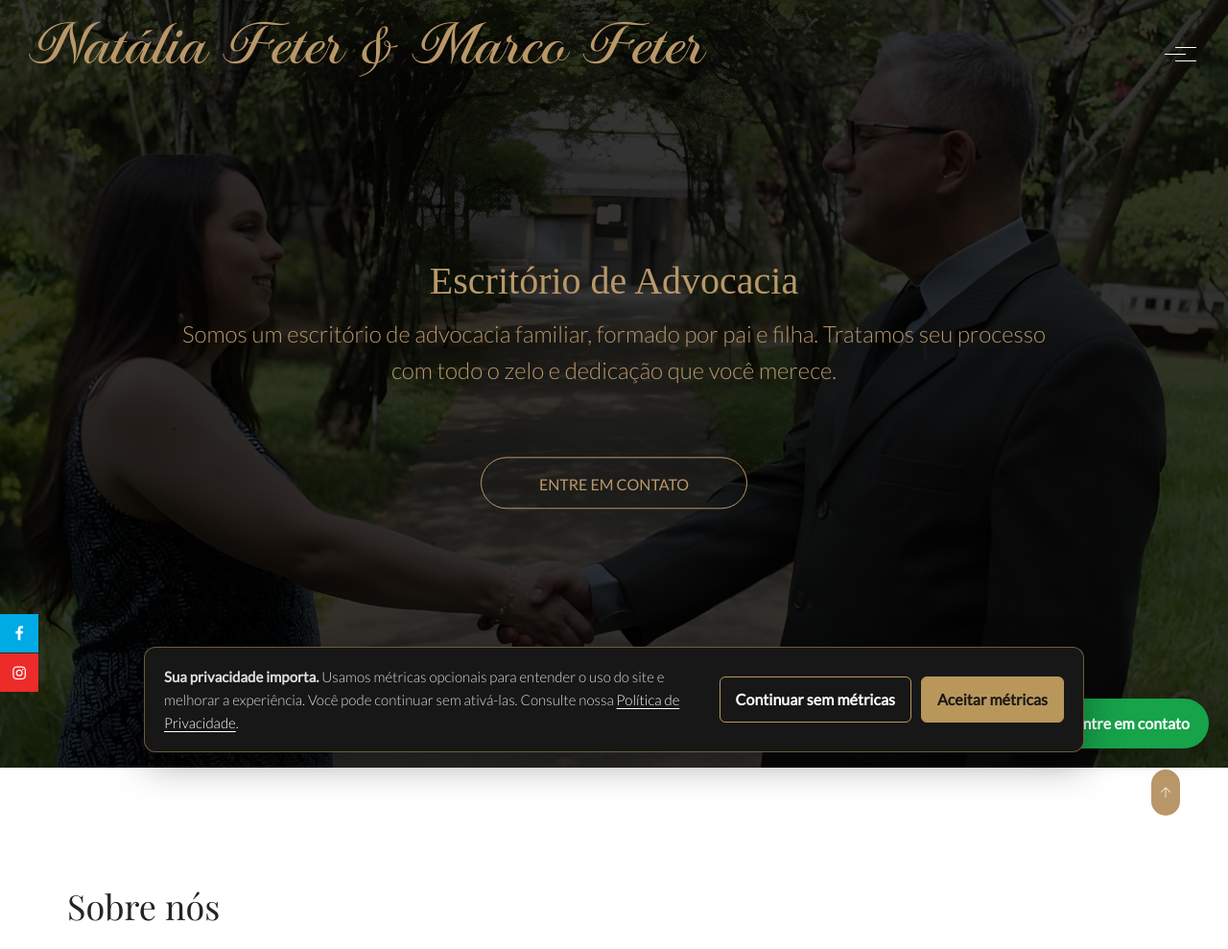
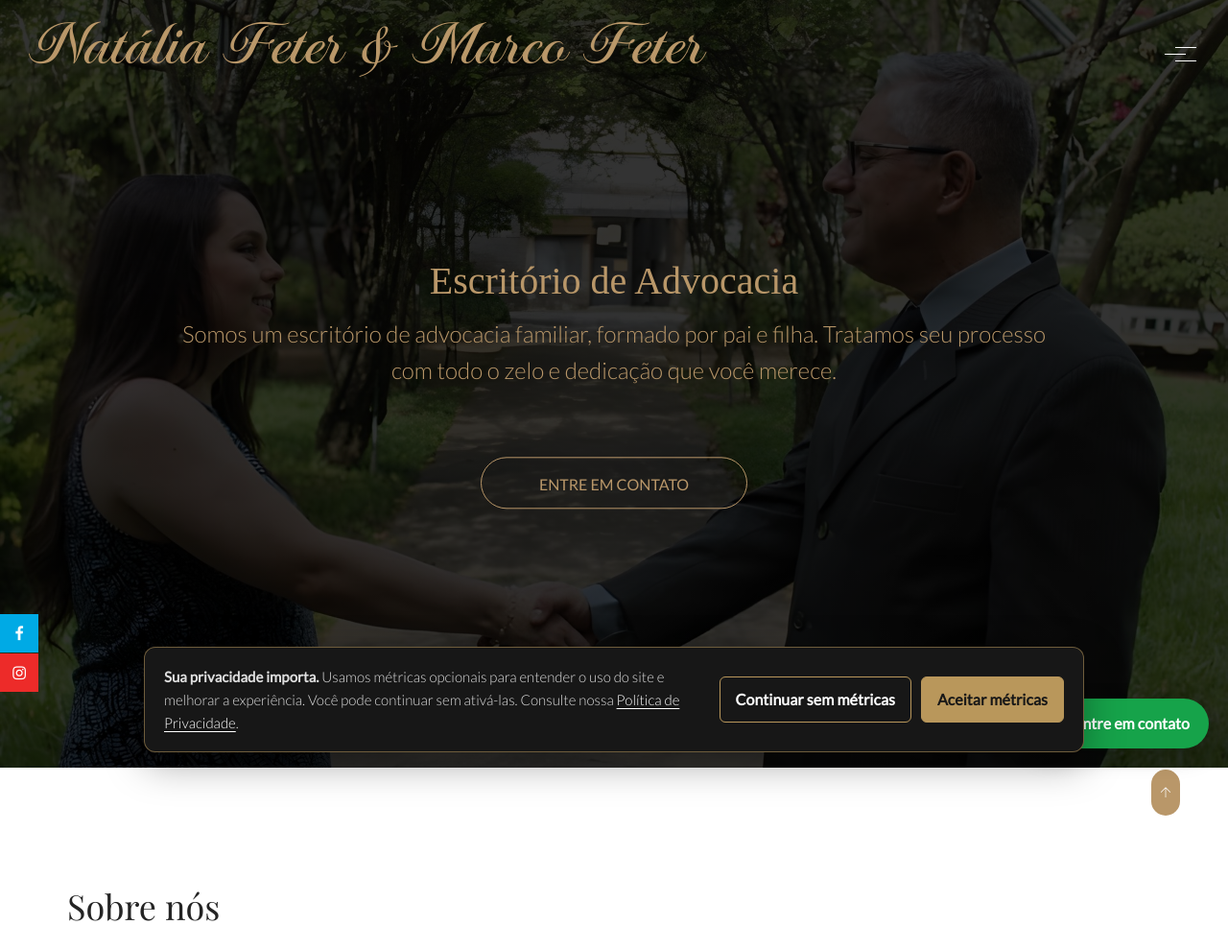
Before and after one commit to giovannigb/SiteAdvogadosFeter, a PHP site: page /HTML/index.html in a window 1280 px wide. Shown: the top 989 px of the page at 96% size. Run offline with PHP 8.4, Linux system fonts and the light colour scheme.

Commit message:
Corrige enquadramento responsivo do hero

```diff
--- a/HTML/css/custom.css
+++ b/HTML/css/custom.css
@@ -214,7 +214,7 @@ button:focus-visible {
 .hero-section {
     background-image: linear-gradient(rgba(0, 0, 0, .8), rgba(0, 0, 0, .8)),
         url('../img/nat-marco-maos-2026-1920.jpg');
-    background-position: 50% 65%;
+    background-position: 50% 25%;
     background-repeat: no-repeat;
     background-attachment: scroll;
     background-size: cover;
@@ -582,6 +582,14 @@ button:focus-visible {
     }
 }
 
+/* Em telas muito largas, o cover recorta mais a altura da foto.
+   O ponto focal mais alto preserva as cabeças sem ocultar o aperto de mãos. */
+@media (min-aspect-ratio: 2/1) {
+    .hero-section {
+        background-position: 50% 20%;
+    }
+}
+
 @media (prefers-reduced-motion: reduce) {
     html {
         scroll-behavior: auto;
```
